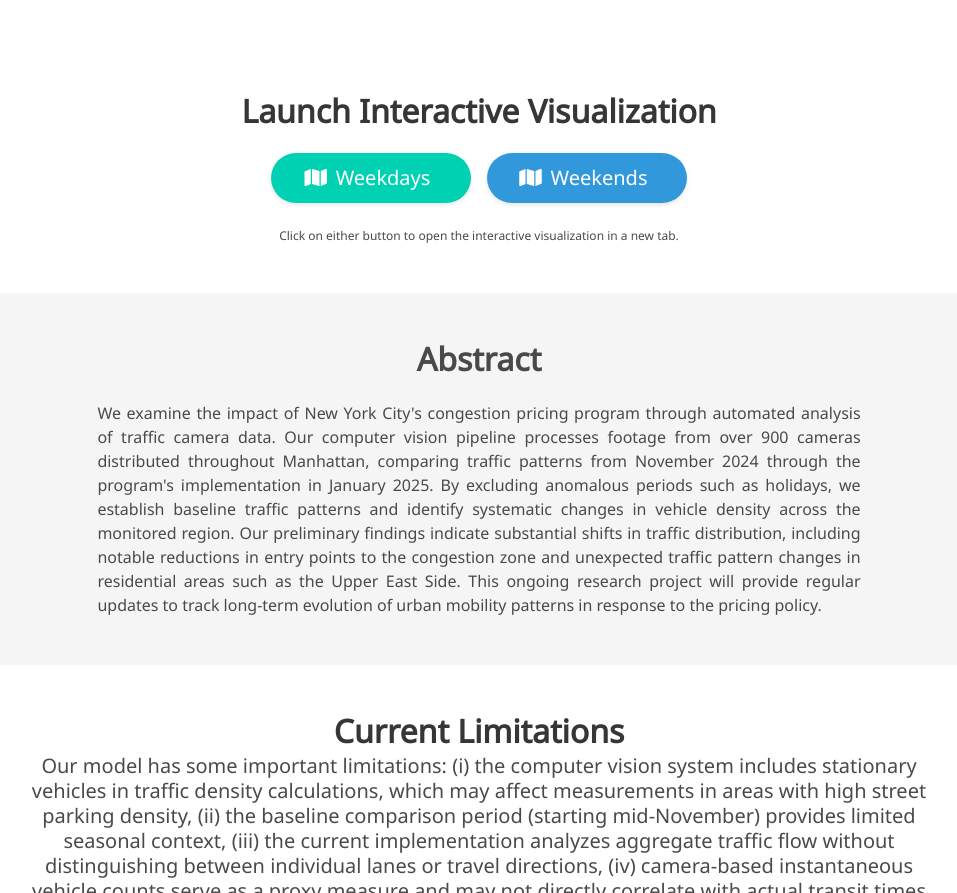
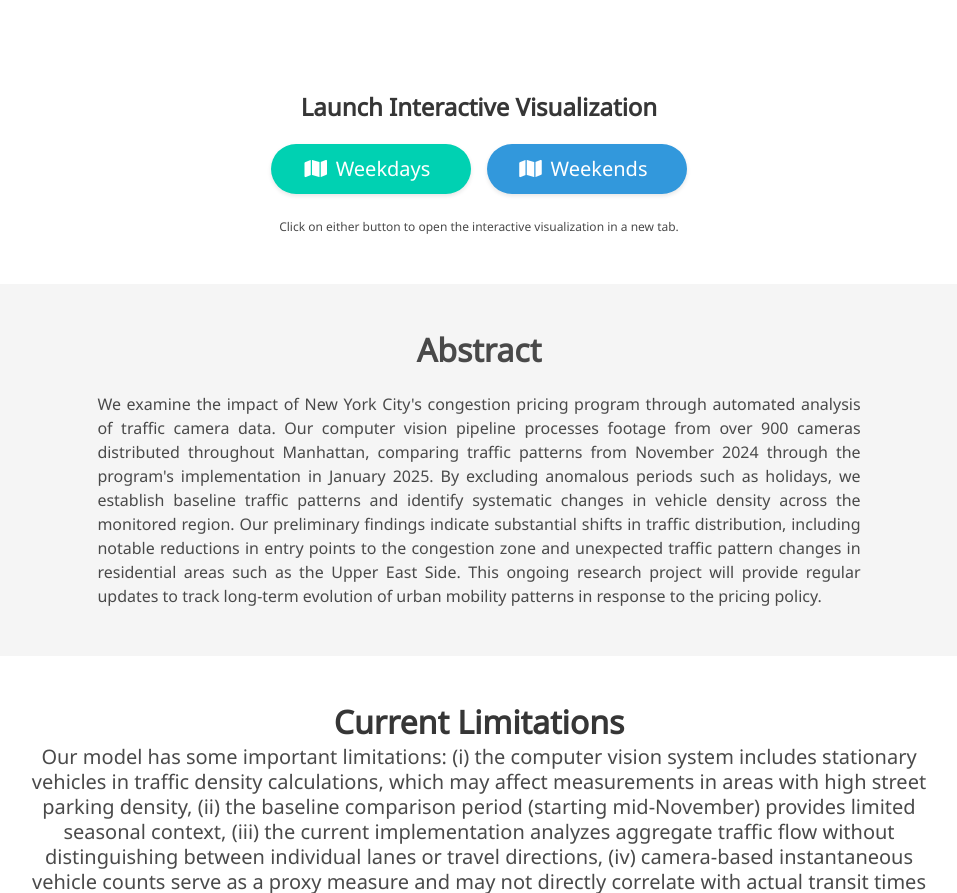
Before and after one commit to mkturkcan/congestionpricing, a plain HTML site: page index.html in a window 1280 px wide. Shown: the part 865-1758 px from the top of the page, without its empty margins (161-1118 px from the left). Drawn offline with nearby package versions, Linux system fonts and the light colour scheme; some icons are missing; a web font is replaced by a local one.

Commit message:
Update index.html

```diff
--- a/index.html
+++ b/index.html
@@ -83,7 +83,7 @@
   <div class="container is-max-desktop">
     <div class="columns is-centered has-text-centered">
       <div class="column is-four-fifths">
-        <h2 class="title is-3">Launch Interactive Visualization</h2>
+        <h2 class="title is-4">Launch Interactive Visualization</h2>
         <div class="buttons is-centered mt-4">
           <a href="weekday.html"
              target="_blank"
```
